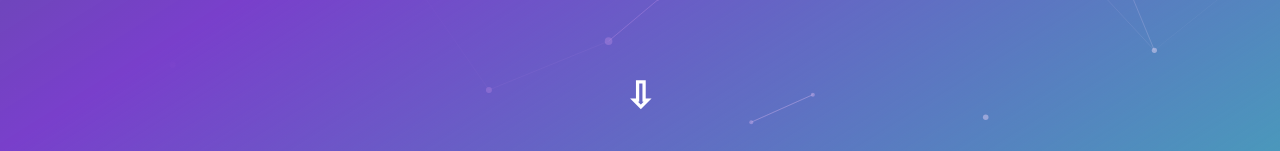
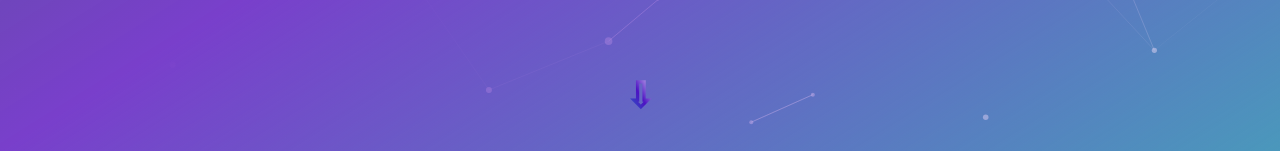
Before and after one commit to Khantminaung313/Portfolio-Update, a React (Vite) app: page / in a window 1280 px wide. Shown: the part 649-800 px from the top of the page. Built offline with nearby package versions, Linux system fonts and the light colour scheme.

Commit message:
changing down arrow color

```diff
--- a/src/sections/Hero.jsx
+++ b/src/sections/Hero.jsx
@@ -58,7 +58,7 @@ const Hero = () => {
 					<div className="absolute bottom-8 left-0 w-full z-30 text-center animate-bounce">
 						<a
 							href="#about"
-							className="bg-clip-text text-transparent text-white font-extrabold text-4xl"
+							className="bg-clip-text text-transparent bg-gradient-to-bl from-white via-purple to-soft_blue font-extrabold text-4xl"
 							title="About Me"
 						>
 							&#x21e9;
```
